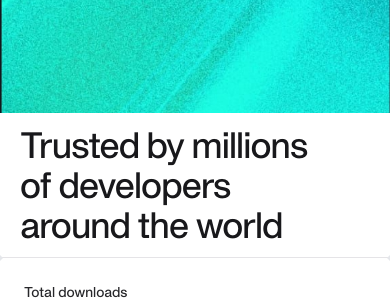
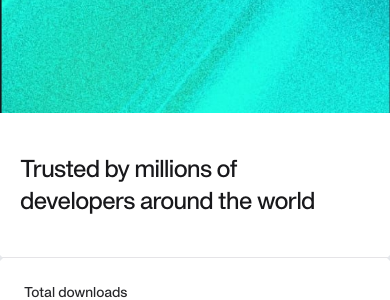
Before and after one commit to Techy-Play/Intern, a Next.js app: page /voidzero/other-components in a window 390 px wide. Shown: the part 4100-4400 px from the top of the page. Built offline with nearby package versions, Linux system fonts and the light colour scheme; a web font is replaced by a local one.

Commit message:
style: reduce font size of main heading for mobile devices

```diff
--- a/src/components/voidzero/VoidZeroDeveloperStats.tsx
+++ b/src/components/voidzero/VoidZeroDeveloperStats.tsx
@@ -219,7 +219,7 @@ export function VoidZeroDeveloperStats() {
 
       {/* Header Section */}
       <VoidZeroBorder theme="light" showTopBorder={false} containerClassName="px-5 md:px-10 h-36 md:h-48 sm:h-80 flex flex-col justify-center gap-5">
-        <h3 className="text-start max-w-lg text-balance text-4xl font-medium tracking-tight font-apk text-zinc-900">
+        <h3 className="text-start max-w-lg text-balance text-2xl sm:text-3xl md:text-4xl font-medium tracking-tight font-apk text-zinc-900">
           Trusted by millions of developers around the world
         </h3>
       </VoidZeroBorder>
```
